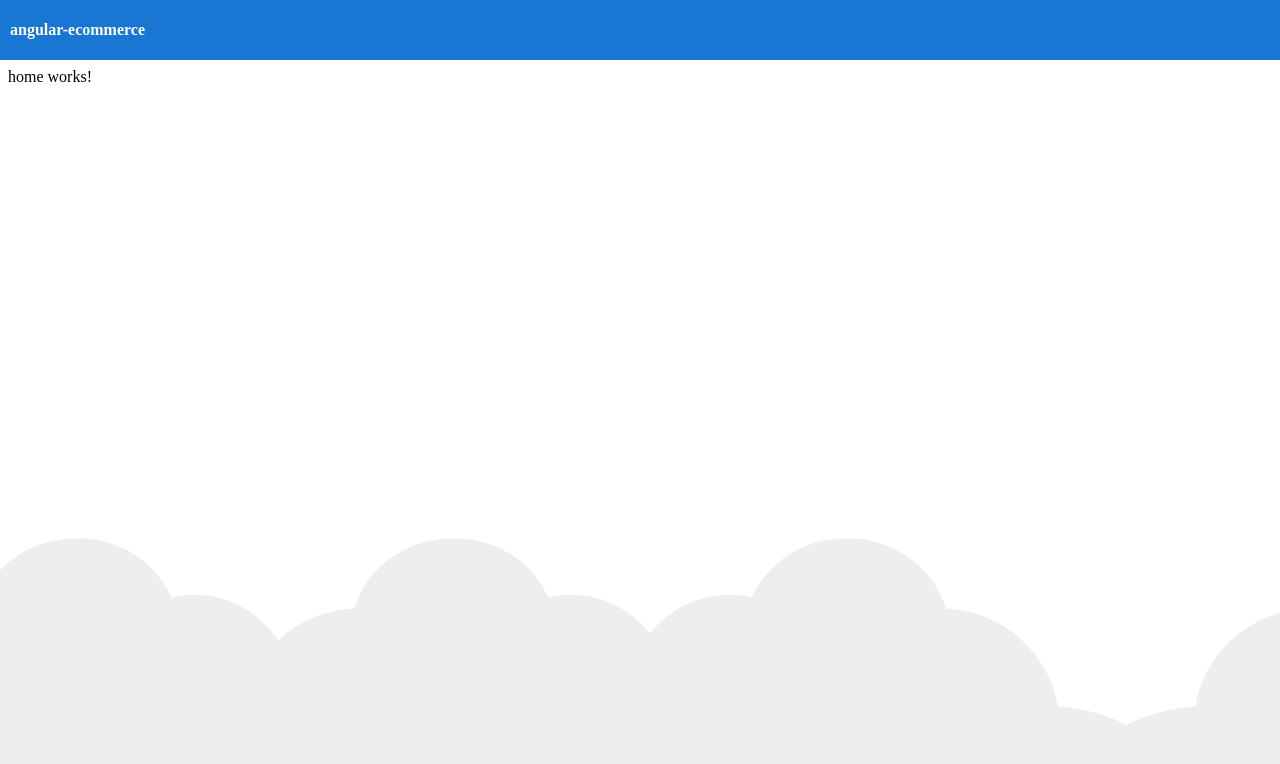
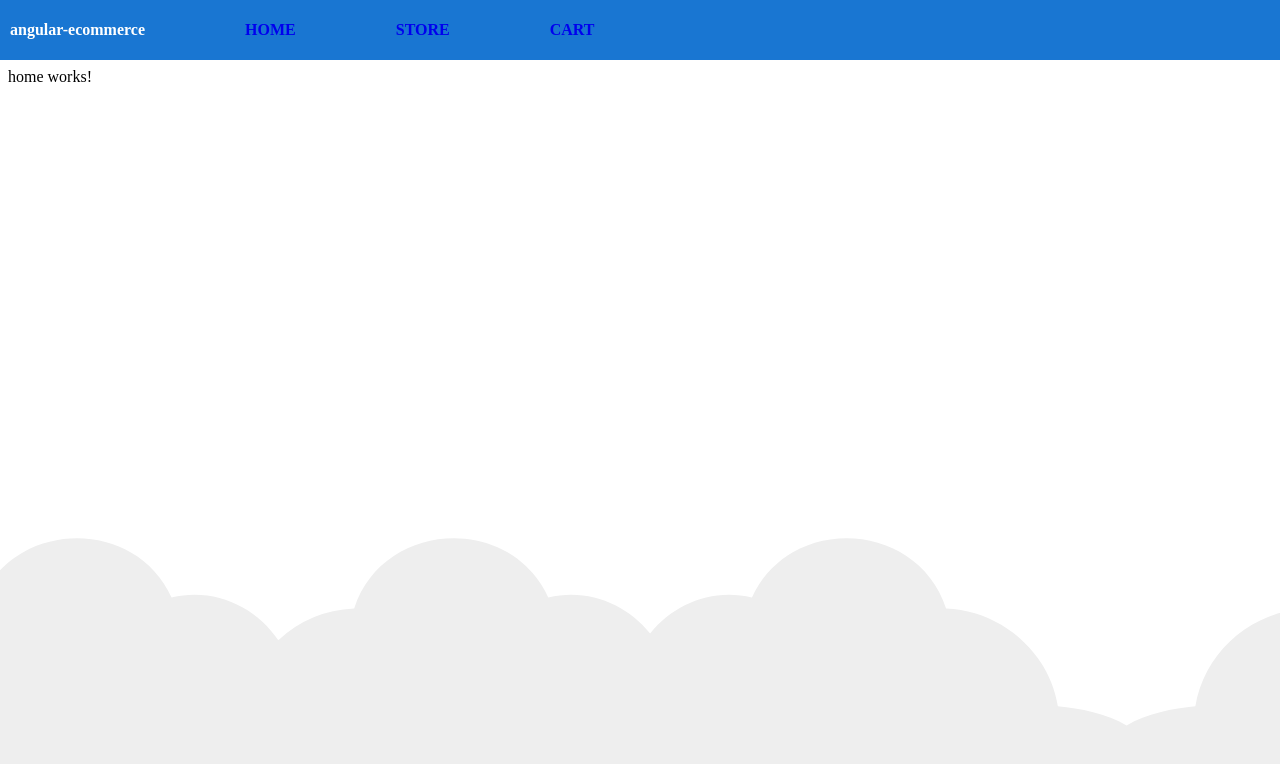
Before and after one commit to onelazyugy/angular-ecommerce-ui, an Angular app: page / in a window 1280 px wide. Shown: the top 764 px of the page. Built offline with nearby package versions, Linux system fonts and the light colour scheme.

Commit message:
create a toolbar component to have links

```diff
--- a/src/app/app-routing.module.ts
+++ b/src/app/app-routing.module.ts
@@ -8,7 +8,7 @@ import { CartComponent } from './cart/cart.component';
 const routes: Routes = [
   {
     path: '',
-    component: HomeComponent,
+    component: HomeComponent
   },
   {
     path: 'store',
--- a/src/app/app.component.css
+++ b/src/app/app.component.css
@@ -1,18 +1,3 @@
-.toolbar {
-    height: 60px;
-    margin: -8px;
-    padding-left: 10px;
-    display: flex;
-    align-items: center;
-    background-color: #1976d2;
-    color: white;
-    font-weight: 600;
-  }
-
-  /* .toolbar img {
-    margin: 0 16px;
-  } */
-
 svg#clouds {
   position: fixed;
   bottom: -160px;
--- a/src/app/app.component.html
+++ b/src/app/app.component.html
@@ -3,6 +3,7 @@
     <path id="Path_39" data-name="Path 39" d="M2379.709,863.793c10-93-77-171-168-149-52-114-225-105-264,15-75,3-140,59-152,133-30,2.83-66.725,9.829-93.5,26.25-26.771-16.421-63.5-23.42-93.5-26.25-12-74-77-130-152-133-39-120-212-129-264-15-54.084-13.075-106.753,9.173-138.488,48.9-31.734-39.726-84.4-61.974-138.487-48.9-52-114-225-105-264,15a162.027,162.027,0,0,0-103.147,43.044c-30.633-45.365-87.1-72.091-145.206-58.044-52-114-225-105-264,15-75,3-140,59-152,133-53,5-127,23-130,83-2,42,35,72,70,86,49,20,106,18,157,5a165.625,165.625,0,0,0,120,0c47,94,178,113,251,33,61.112,8.015,113.854-5.72,150.492-29.764a165.62,165.62,0,0,0,110.861-3.236c47,94,178,113,251,33,31.385,4.116,60.563,2.495,86.487-3.311,25.924,5.806,55.1,7.427,86.488,3.311,73,80,204,61,251-33a165.625,165.625,0,0,0,120,0c51,13,108,15,157-5a147.188,147.188,0,0,0,33.5-18.694,147.217,147.217,0,0,0,33.5,18.694c49,20,106,18,157,5a165.625,165.625,0,0,0,120,0c47,94,178,113,251,33C2446.709,1093.793,2554.709,922.793,2379.709,863.793Z" transform="translate(142.69 -634.312)" fill="#eee"/>
   </svg>
   <!--toolbar component here-->
-  <div class="toolbar" role="banner">{{title}}</div>
+  <!-- <div class="toolbar" role="banner">{{title}}</div> -->
+  <toolbar></toolbar>
   <router-outlet></router-outlet>
 </div>
--- a/src/app/app.component.ts
+++ b/src/app/app.component.ts
@@ -6,5 +6,5 @@ import { Component } from '@angular/core';
   styleUrls: ['./app.component.css']
 })
 export class AppComponent {
-  title = 'angular-ecommerce';
+
 }
--- a/src/app/app.module.ts
+++ b/src/app/app.module.ts
@@ -8,10 +8,12 @@ import { PageNotFoundModule } from './pagenotfound/pagenotfound.module';
 import { HomeModule } from './home/home.module';
 import { StoreModule } from './store/store.module';
 import { CartModule } from './cart/cart.module';
+import { ToolbarComponent } from './toolbar/toolbar.component';
 
 @NgModule({
   declarations: [
-    AppComponent
+    AppComponent,
+    ToolbarComponent
   ],
   imports: [
     BrowserModule,
@@ -20,7 +22,7 @@ import { CartModule } from './cart/cart.module';
     PageNotFoundModule,
     HomeModule,
     StoreModule,
-    CartModule
+    CartModule,
   ],
   providers: [],
   bootstrap: [AppComponent]
--- /dev/null
+++ b/src/app/toolbar/toolbar.component.css
@@ -0,0 +1,22 @@
+.toolbar {
+    height: 60px;
+    margin: -8px;
+    padding-left: 10px;
+    display: flex;
+    align-items: center;
+    background-color: #1976d2;
+    color: white;
+    font-weight: 600;
+}
+
+.menu {
+    padding-left: 100px;
+}
+
+.menu a{
+    text-decoration: none;
+}
+
+.menu a:hover{
+    color: white;
+}
--- /dev/null
+++ b/src/app/toolbar/toolbar.component.html
@@ -0,0 +1,8 @@
+<div>
+    <div class="toolbar" role="banner">
+        {{title}}
+        <span class="menu"><a [routerLink]="['']">HOME</a></span>
+        <span class="menu"><a [routerLink]="['/store']">STORE</a></span>
+        <span class="menu"><a [routerLink]="['/cart']">CART</a></span>
+    </div>
+</div>
--- /dev/null
+++ b/src/app/toolbar/toolbar.component.ts
@@ -0,0 +1,15 @@
+import { Component, OnInit } from '@angular/core';
+
+@Component({
+  selector: 'toolbar',
+  templateUrl: './toolbar.component.html',
+  styleUrls: ['./toolbar.component.css']
+})
+export class ToolbarComponent implements OnInit {
+  title = 'angular-ecommerce';
+  constructor() { }
+
+  ngOnInit() {
+  }
+
+}
```
Also changed, not shown: src/app/toolbar/toolbar.module.ts (added, +10 -0 lines), 1 other file (tests, documents, lock files or other folders). Lines whose indentation alone changed are shown as unchanged.
